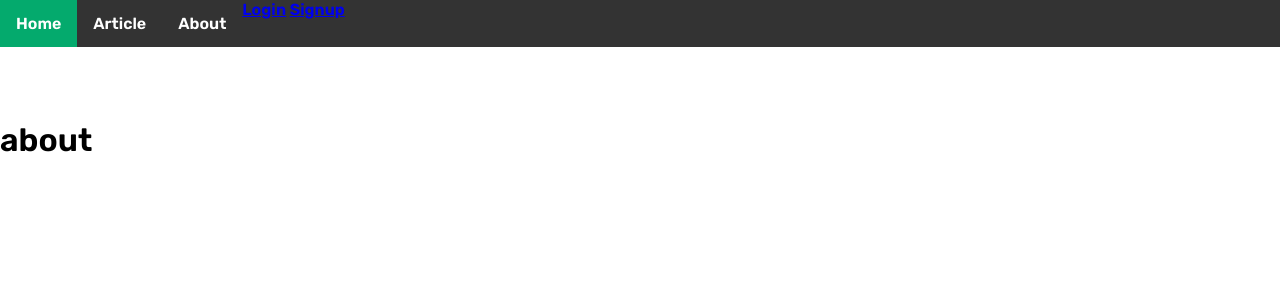
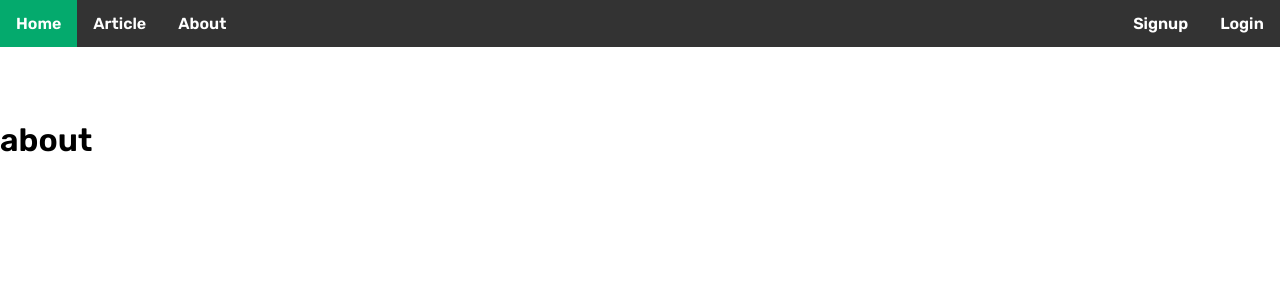
Before and after one commit to mojtaba174/madcraftProject, a Django app: page /about/ in a window 1280 px wide. Shown: the top 300 px of the page. Run offline with Django 3.2, Linux system fonts and the light colour scheme.

Commit message:
finally code 1

```diff
--- a/static/style.css
+++ b/static/style.css
@@ -18,6 +18,19 @@ ul.horizontal{
     background-color:#333;
 
 
+}
+ul.horizontal a , ul.horizontal form button{
+    float:right;
+    padding: 14px 16px;
+    display: inline;
+    color: white;
+    text-align: center  ;
+    text-decoration: none;
+    background: none;
+}
+ul.horizontal a:hover , ul.horizontal form button:hover{
+    background-color: black;
+    cursor: pointer;
 }
 ul.horizontal li a{
     padding: 14px 16px;
```
